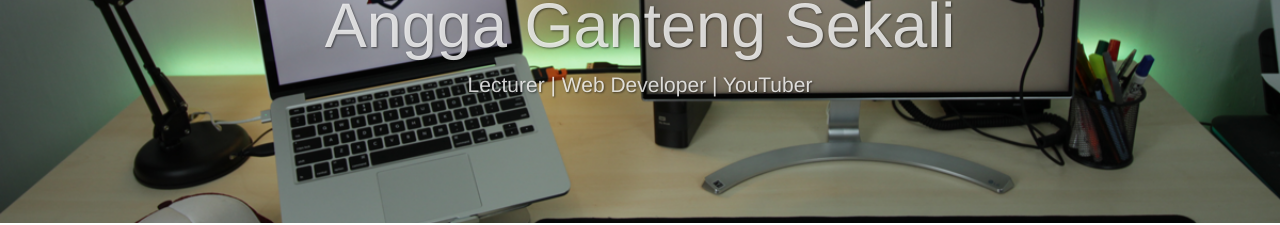
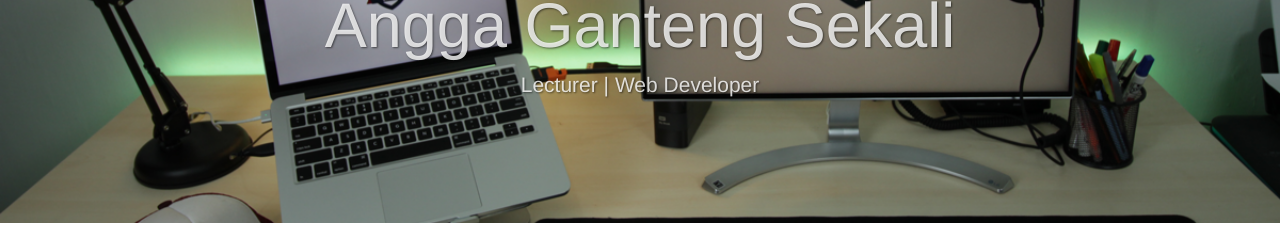
Before and after one commit to muhammadridwan47/parallax, a plain HTML site: page index.html in a window 1280 px wide. Shown: the part 307-532 px from the top of the page. Drawn offline with Linux system fonts and the light colour scheme.

Commit message:
menghapus youtuber

```diff
--- a/index.html
+++ b/index.html
@@ -51,7 +51,7 @@
     <div class="jumbotron text-center">
       <img src="img/sandhika.png" class="img-circle">
       <h1>Angga Ganteng Sekali</h1>
-      <p>Lecturer | Web Developer | YouTuber</p>
+      <p>Lecturer | Web Developer </p>
     </div>
     <!-- akhir jumbotron -->
 
```
